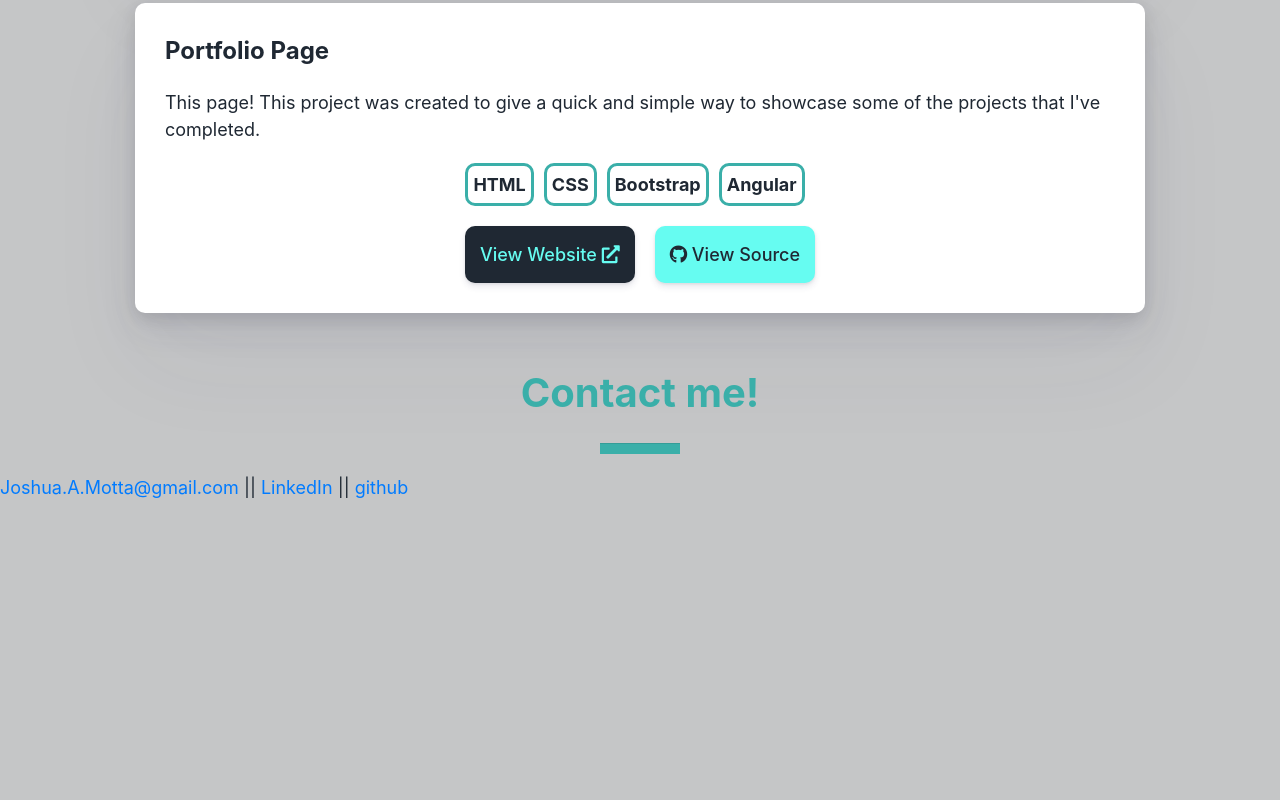
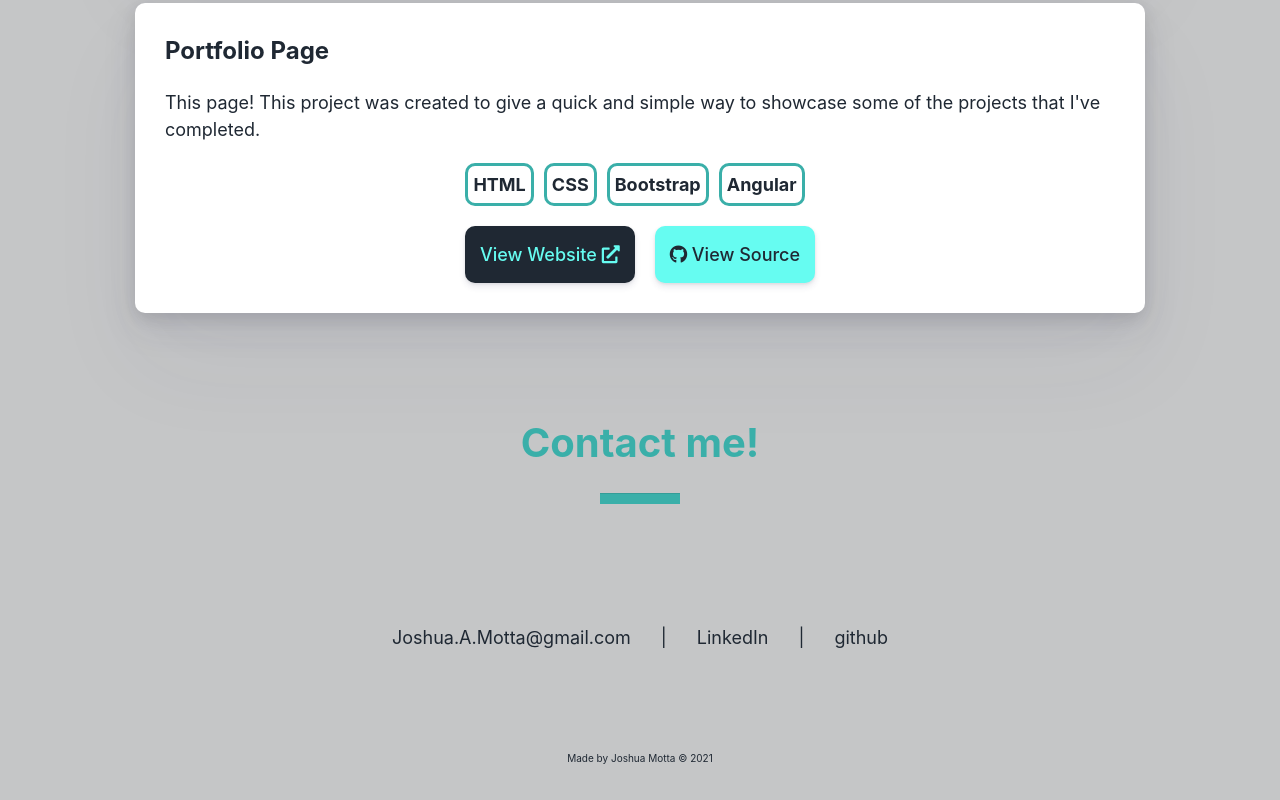
Before and after one commit to jmotts17/portfolio-ng, an Angular app: page / in a window 1280 px wide. Shown: the part 2499-3299 px from the top of the page. Before the commit the page ends 3000 px from the top, so only its background shows below. Built offline with nearby package versions, Linux system fonts and the light colour scheme.

Commit message:
Added style to contact section

```diff
--- a/src/app/feature/contact/contact.component.css
+++ b/src/app/feature/contact/contact.component.css
@@ -0,0 +1,28 @@
+#contact-section {
+  padding: 50px 0;
+  color: #1f2833;
+}
+
+.contact-links {
+  display: flex;
+  justify-content: center;
+  padding: 100px 0;
+}
+
+.section-link {
+  color: #1f2833;
+  text-decoration: none;
+}
+
+.section-link:hover {
+  color: #3aafa9;
+}
+
+.seperator {
+  padding: 0 30px;
+}
+
+#footer {
+  text-align: center;
+  font-size: 10px;
+}
--- a/src/app/feature/contact/contact.component.html
+++ b/src/app/feature/contact/contact.component.html
@@ -1,13 +1,12 @@
-<section id="project-section">
+<section id="contact-section">
     <div class="section-title text-center">Contact me!</div>
     <hr>
-
-    <div>
+    <div class="contact-links">
         <a target="_blank" class="section-link" href="mailto:joshua.a.motta@gmail.com">Joshua.A.Motta@gmail.com</a>
-        ||
+        <span class="seperator">|</span>
         <a target="_blank" class="section-link" href="https://www.linkedin.com/in/joshua-motta/">LinkedIn</a>
-        ||
+        <span class="seperator">|</span>
         <a target="_blank" class="section-link" href="https://github.com/jmotts17">github</a>
     </div>
-
+    <div id="footer">Made by Joshua Motta &copy; 2021</div>
 </section>
```
